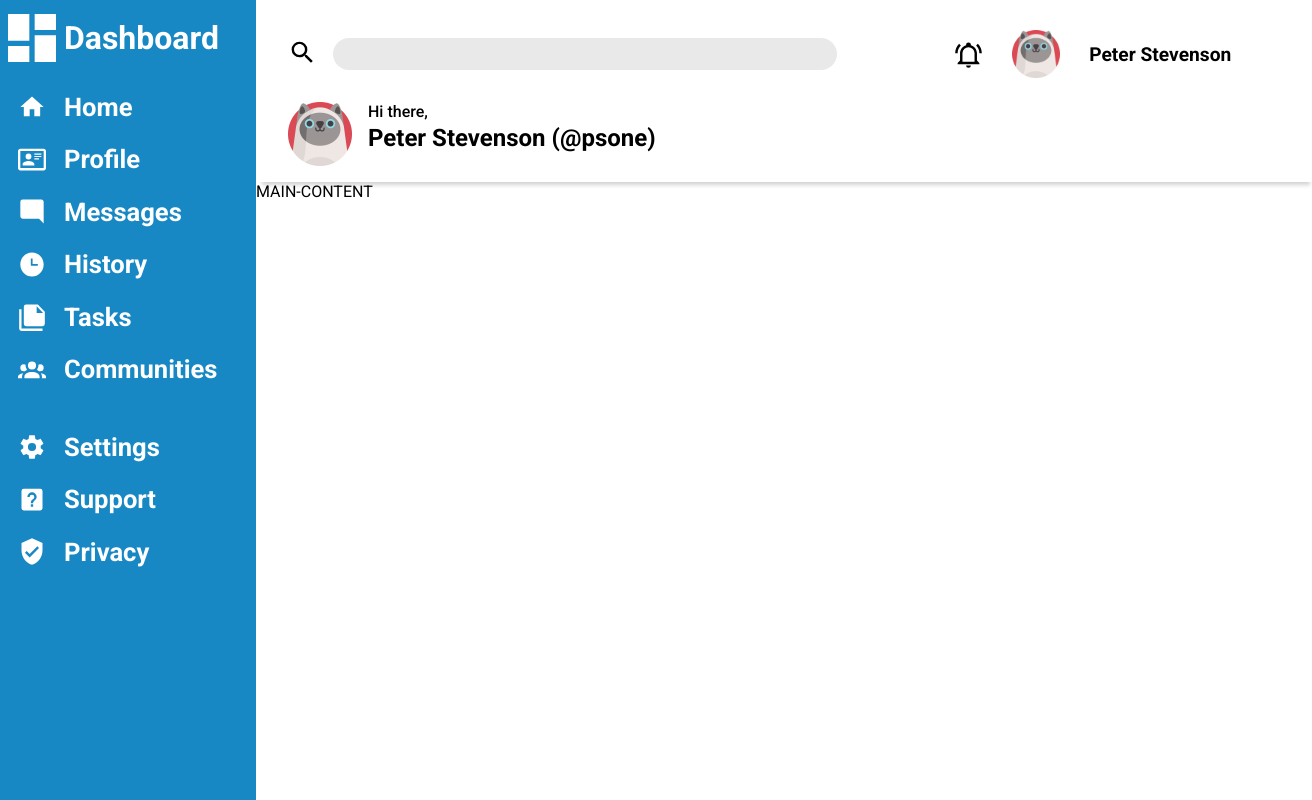
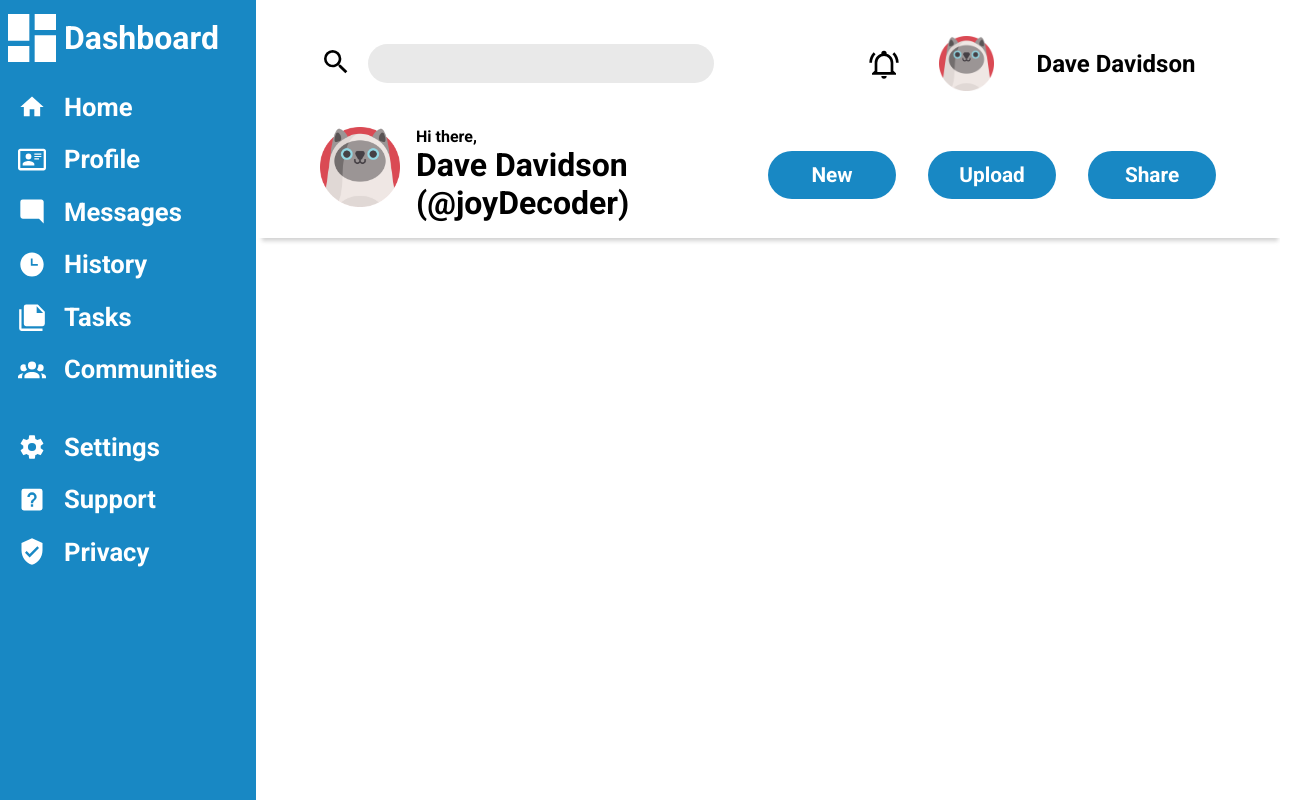
Before and after one commit to p-stevenson/AdminDshBrd, a website: page index.html in a window 1280 px wide. Shown: the whole page, 1312 px wide, since content can reach past the window. Drawn offline with Linux system fonts and the light colour scheme.

Commit message:
Add remaining header content + tidy up CSS

```diff
--- a/index.html
+++ b/index.html
@@ -21,14 +21,19 @@
       <div class="notification">
         <img src="icons/header/notification-bell-outline.svg" alt="a black bell ringing icon" class="notification" id="notification-bell">
         <img src="images/cat-profile-1.png" alt="cartoon image of a cute cat" class="notification" id="notification-user-image">
-        <p class="notification" id="notification-user-name">Peter Stevenson</p>
+        <p class="notification" id="notification-user-name">Dave Davidson</p>
       </div>
       <div class="user-info">
         <img src="images/cat-profile-1.png" alt="cartoon image of a cute cat" class="user-info" id="main-user-image">
         <div class="welcome-message user-info">
           <p class="user-info" id="welcome-message">Hi there,</p>
-          <h2 class="user-info" id="main-user-name">Peter Stevenson (@psone)</h2>
+          <h2 class="user-info" id="main-user-name">Dave Davidson (@joyDecoder)</h2>
         </div>
+      </div>
+      <div class="tools">
+        <button>New</button>
+        <button>Upload</button>
+        <button>Share</button>
       </div>
     </header>
     <nav class="sidebar">
@@ -118,6 +123,10 @@
         </a>
       </section>
     </nav>
-    <div class="main-content">MAIN-CONTENT</div>
+    <div class="main-content">
+      <section class="projects"></section>
+      <section class="announcements"></section>
+      <section class="trending"></section>
+    </div>
   </body>
 </html>
--- a/style.css
+++ b/style.css
@@ -10,107 +10,130 @@
   /* border: 3px solid black; */
   font-family: "Roboto", var(--system-ui);
 }
-html {
-  /* background-color: darkgray; */
-  border: none;
-  overflow: hidden;
-}
 
 body {
   height: 100vh;
   display: grid;
   grid-template:
-    "nav header"
-    "nav main-content";
-  grid-template-columns: 1fr 4fr;
-  grid-template-rows: 1fr 5fr;
+    "nav header" 1fr
+    "nav main-content" 5fr / 1fr 4fr;
 }
 
 header {
-  margin: 1.4rem 1rem 0 0;
-  padding: 0 0 1rem 2rem;
   grid-area: header;
+
   display: grid;
   grid-template:
     "search notifications" 1fr
-    "user   tools" 1fr /3fr 2fr;
+    "user   tools" 1fr /4fr 2fr;
   gap: 1rem;
+
+  padding: 1rem 4rem 1rem 4rem;
   box-shadow: 2px 7px 4px -4px rgba(153, 153, 153, 0.44);
-  width: 100%;
 }
 
 header > .search {
   grid-area: search;
+
   display: grid;
   grid-template-columns: auto 5fr;
+  gap: 1rem;
+
+  align-items: center;
   justify-items: left;
-  align-items: center;
-  gap: 1rem;
 }
 
 .search > input {
-  height: 2rem;
+  height: 2.4rem;
   width: 90%;
   border: none;
   border-radius: 50px;
   background-color: rgb(233, 233, 233);
 }
+
 .search > label > img {
-  align-self: center;
-  justify-self: center;
-  width: 1.8rem;
+  width: 2rem;
 }
 
 header > .notification {
   display: grid;
-  grid-template-columns: 1fr 1fr 3fr;
+  grid-template:
+    ". bell user-icon user-name" 1fr / 1fr 1fr 1fr 3fr;
   align-items: center;
+  justify-items: center;
   gap: 1rem;
 }
 
 .notification > #notification-bell {
-  width: 1.8rem;
-  justify-self: right;
+  grid-area: bell;
+  justify-self: center;
+  width: 2rem;
 }
 
 .notification > #notification-user-image {
-  width: 3rem;
+  grid-area: user-icon;
   justify-self: center;
+  width: 3.4rem;
 }
 
 .notification > #notification-user-name {
-  font-size: 1.2rem;
+  grid-area: user-name;
+  font-size: 1.5rem;
   font-weight: 700;
 }
 
 header > .user-info {
   display: grid;
   grid-template:
-    "user-image welcome";
-  grid-template-columns: auto 5fr;
+    "user-image welcome" 1fr / auto 5fr;
   gap: 1rem;
 }
 
 .user-info > #main-user-image {
-  width: 4rem;
   justify-self: center;
+  width: 5rem;
 }
 
 .welcome-message {
   grid-area: welcome;
+
   display: grid;
   grid-template-areas:
-    "welcome"
-    "user-name";
-  grid-template-rows: 1fr 2fr;
+    "welcome" 1fr
+    "user-name" 2fr / 1fr;
 }
 
 .welcome-message > #welcome-message {
-  font-weight: 500;
+  font-weight: 700;
+}
+
+.welcome-message > #main-user-name {
+  font-size: 2rem;
+}
+
+header > .tools {
+  display: grid;
+  grid-template:
+    "new upload share" 1fr / 1fr 1fr 1fr;
+  gap: 2rem;
+  align-items: center;
+  justify-items: center;
+}
+
+.tools > button {
+  height: 3rem;
+  width: 8rem;
+  font-size: 1.3rem;
+  font-weight: 600;
+  border: none;
+  border-radius: 50px;
+  background-color: rgb(24, 136, 196);
+  color: white;
 }
 
 .sidebar {
   grid-area: nav;
+
   display: grid;
   grid-template:
     "logo" 1fr
@@ -130,8 +153,8 @@ header > .user-info {
 }
 
 .nav-link.logo {
+  grid-area: logo;
   padding: 0 0 1rem 0;
-  grid-area: logo;
 }
 
 .nav-link.logo .icon {
@@ -139,15 +162,16 @@ header > .user-info {
 }
 
 .nav-link.logo .title {
+  justify-self: left;
   font-size: 2rem;
-  justify-self: left;
 }
 
 .cat-1,
 .cat-2 {
+  grid-area: cat-1;
+
   display: grid;
   grid-template-rows: repeat(auto-fit, 1fr);
-  grid-area: cat-1;
   align-content: start;
   gap: 1.4rem;
   padding: 0 0 3rem 0;
@@ -160,13 +184,14 @@ header > .user-info {
 .nav-link.link {
   text-decoration: none;
 }
+
 .nav-link.link .icon {
   width: 1.8rem;
 }
 
 .nav-link.link .title {
+  justify-self: left;
   font-size: 1.6rem;
-  justify-self: left;
 }
 
 .main-content {
```
